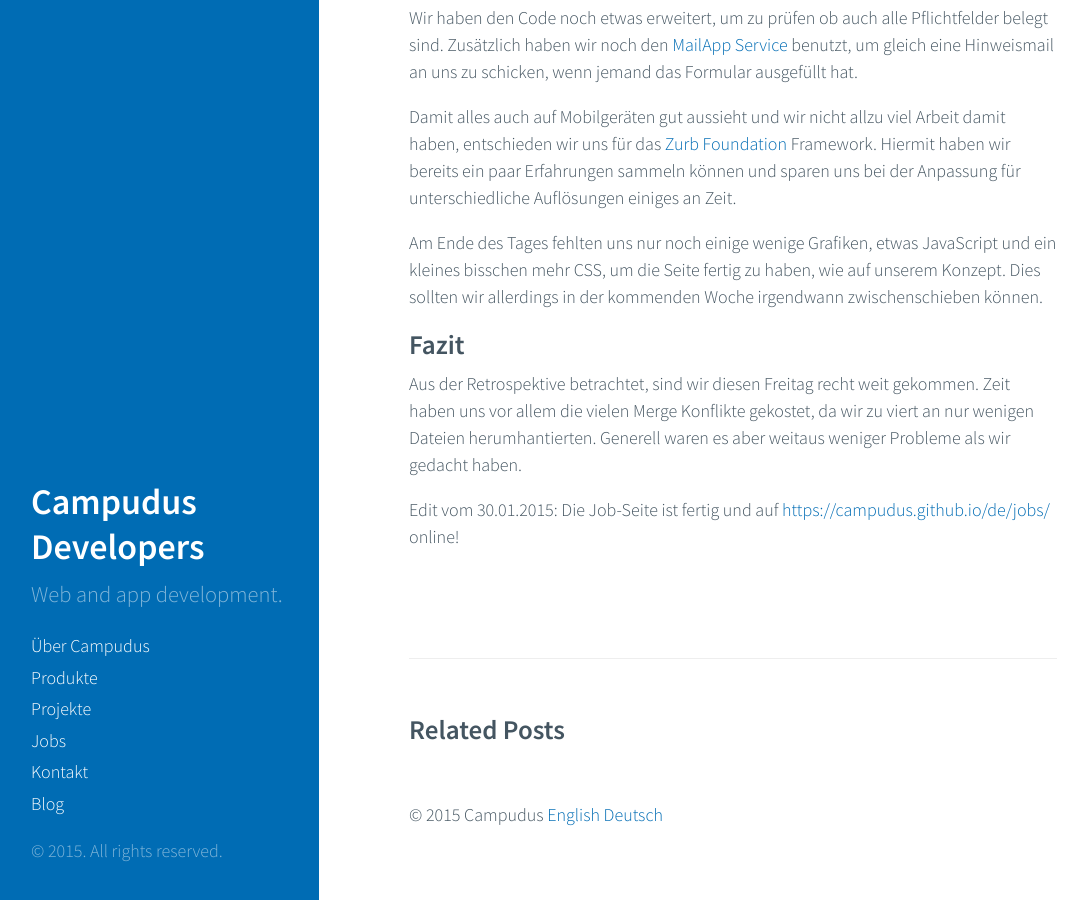
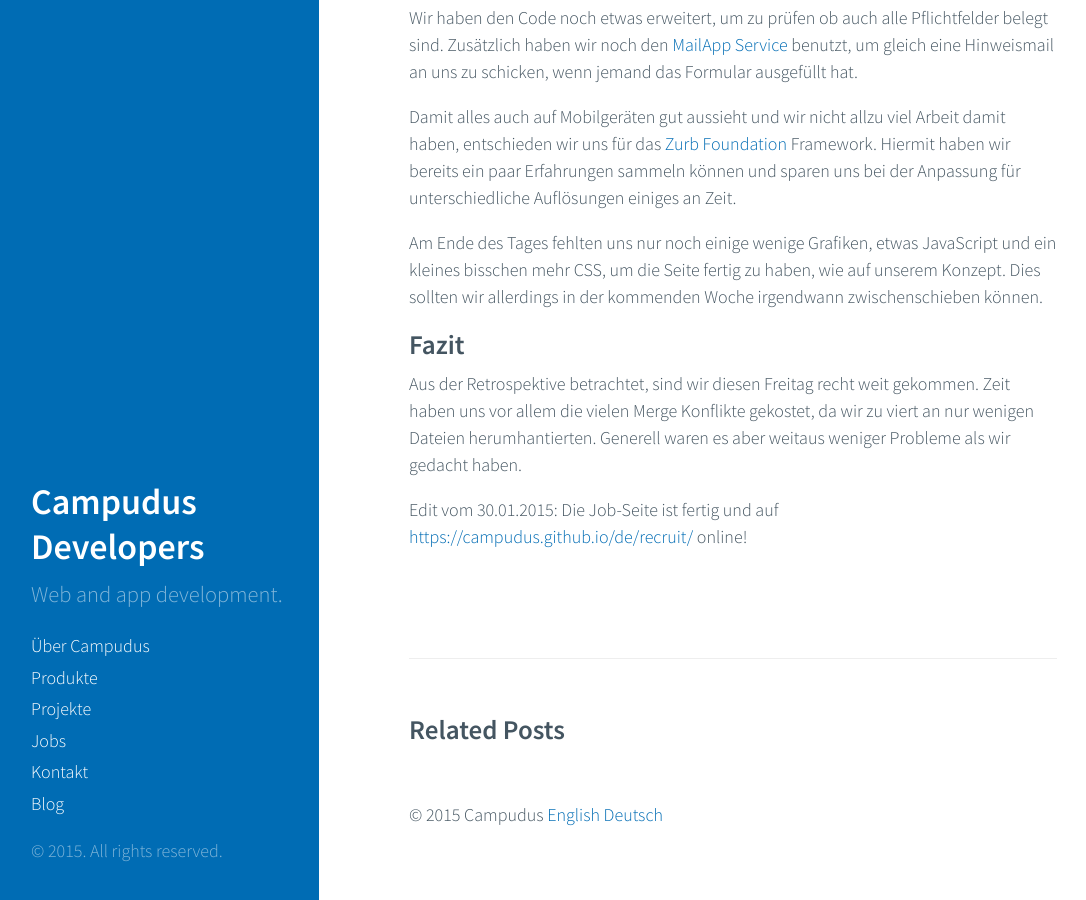
Before and after one commit to campudus/campudus.github.io, a Jekyll site: the page built from de/blog/_posts/2015-01-24-were-hiring.md, in a window 1280 px wide and 900 px high, scrolled down 1423 px. Shown: the whole window, without its empty margins (5-1091 px from the left). Built offline with Jekyll 4.4.1, drawn with Linux system fonts in a browser that asks for light colours; some of the changed lines change nothing that is shown.

Commit message:
Fix url in blog post
Signed-off-by: Philipp-Peter Altmann <philipp@nitrocity.de>

```diff
--- a/de/blog/_posts/2015-01-24-were-hiring.md
+++ b/de/blog/_posts/2015-01-24-were-hiring.md
@@ -11,7 +11,7 @@
 - jobs
 - fun friday
 ---
-**TL;DR:** Wir haben eine Seite, über die man sich [bei Campudus bewerben](https://campudus.github.io/de/jobs/) kann.
+**TL;DR:** Wir haben eine Seite, über die man sich [bei Campudus bewerben](https://campudus.github.io/de/recruit/) kann.
 
 ## Konzept und Ablauf
 Es war mal wieder Fun Friday angesagt und unsere Idee für dieses mal war es, etwas sinnvolles für uns selbst zu basteln. Zur Zeit ist vor allem die Suche nach neuen Talenten zur Unterstützung unseres Teams wichtig. Daher haben wir beschlossen, eine kleine Seite zu basteln, die potentielle Bewerber nutzen können, um sich uns vorzustellen.
@@ -36,4 +36,4 @@
 ## Fazit
 Aus der Retrospektive betrachtet, sind wir diesen Freitag recht weit gekommen. Zeit haben uns vor allem die vielen Merge Konflikte gekostet, da wir zu viert an nur wenigen Dateien herumhantierten. Generell waren es aber weitaus weniger Probleme als wir gedacht haben.
 
-Edit vom 30.01.2015: Die Job-Seite ist fertig und auf [https://campudus.github.io/de/jobs/](https://campudus.github.io/de/jobs/) online!
+Edit vom 30.01.2015: Die Job-Seite ist fertig und auf [https://campudus.github.io/de/recruit/](https://campudus.github.io/de/recruit/) online!
```
